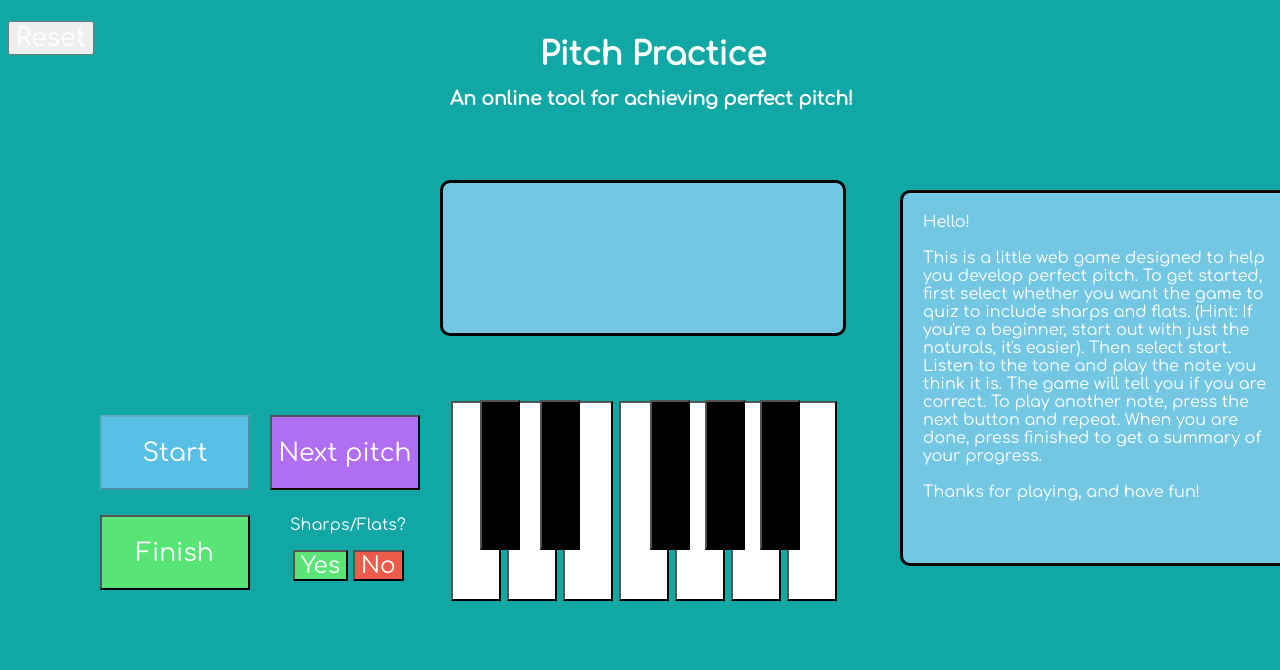
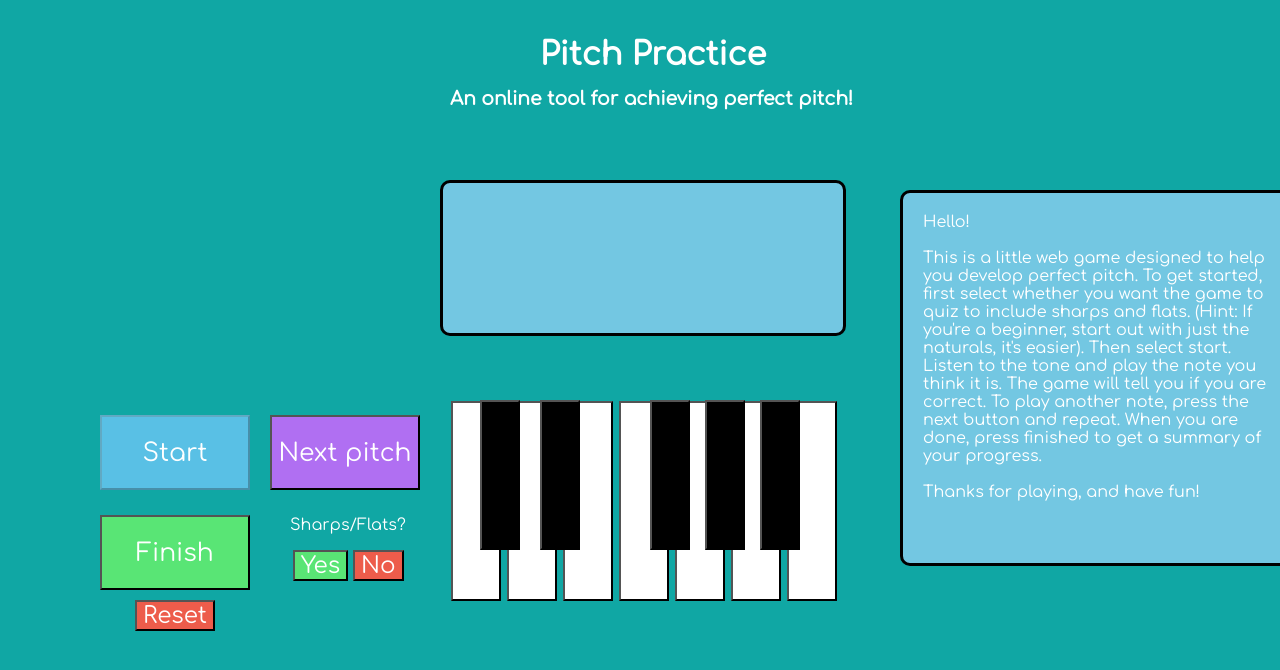
Before and after one commit to ubik97/pitch-trainer, a plain HTML site: page index.html in a window 1280 px wide. Shown: the top 670 px of the page. Drawn offline with Linux system fonts and the light colour scheme.

Commit message:
just need to finish the reset function

```diff
--- a/pitch-trainer.js
+++ b/pitch-trainer.js
@@ -21,6 +21,10 @@ function gameplay(midgame) {
         original = noteGenerator();
         document.getElementById("start").disabled = true;
   }
+
+function reset() {
+  document.getElementById("start").disabled = false;
+}
 
 //correct/incorrect
   function compare() {
@@ -108,6 +112,4 @@ function playFreq(freq) {
     oscillator.onended = stopVal;
     oscillator.start(0);
     oscillator.stop(audioCtx.currentTime + dur);
-
-
 }
--- a/style.css
+++ b/style.css
@@ -182,5 +182,14 @@ button {
 }
 
 #reset {
-
+  position: absolute;
+  height: 50;
+  width: 75;
+  color: white;
+  font-weight: strong;
+  font-family: "Comfortaa", cursive;
+  font-size: 23px;
+  background-color: #ed5c4b;
+  top: 600px;
+  left: 135px;
 }
```
